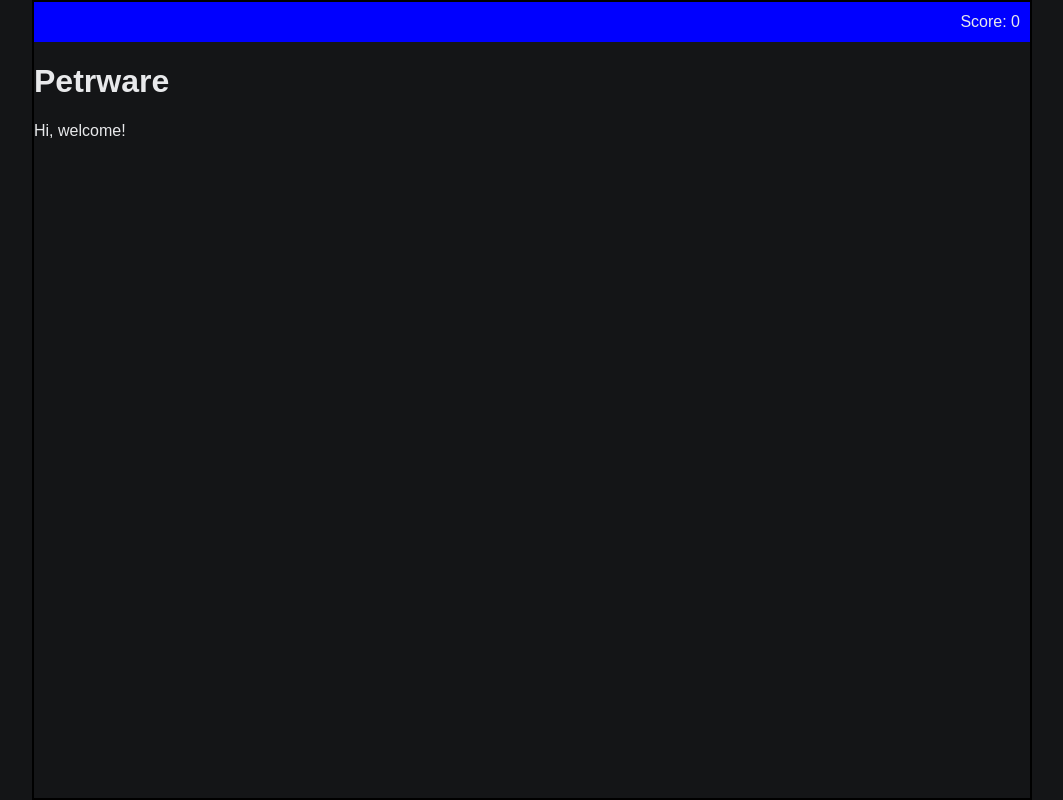
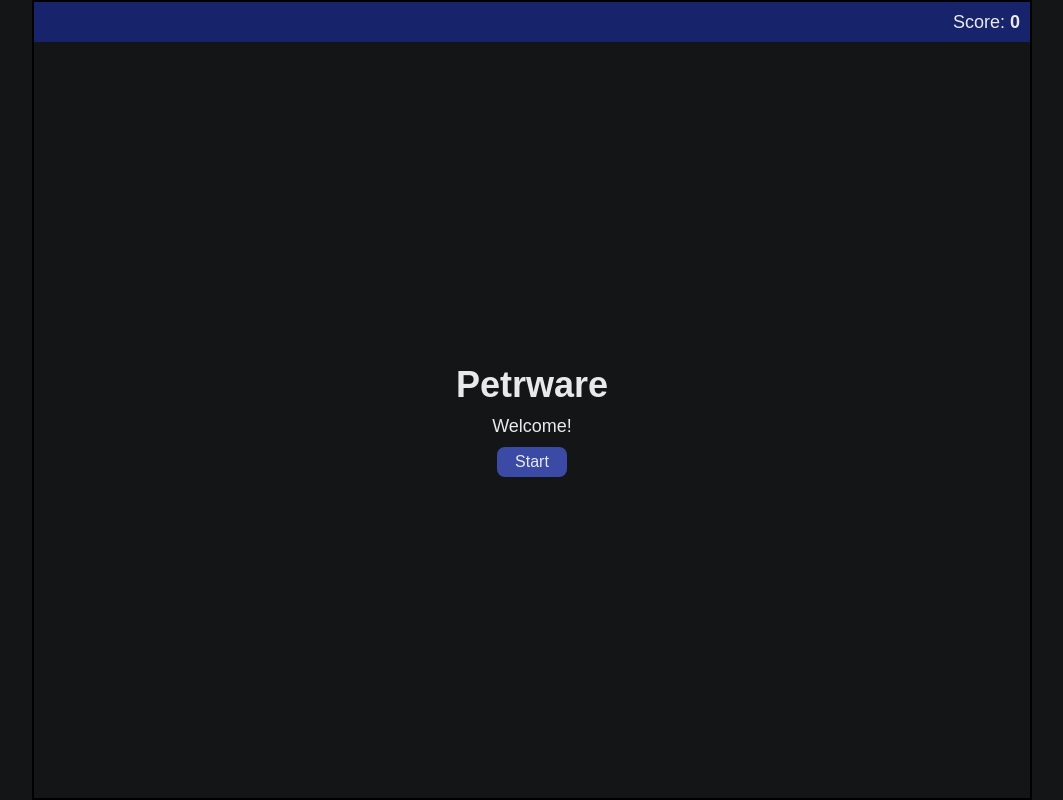
Before and after one commit to CadenLee2/GitHubUCI2025, a React (Vite) app in the folder petrware/: page / in a window 1280 px wide. Shown: the whole page, without its empty margins (108-1171 px from the left). Built offline with nearby package versions, Linux system fonts and the light colour scheme.

Commit message:
feat: initial homepage

```diff
--- a/petrware/src/App.css
+++ b/petrware/src/App.css
@@ -2,7 +2,7 @@
   box-sizing: border-box;
 }
 
-.outer-container {
+div.outer-container {
   display: flex;
   flex-direction: column;
   align-items: center;
@@ -10,7 +10,7 @@
   height: 100%;
 }
 
-.main-box {
+div.main-box {
   min-width: 400px;
   min-height: 300px;
   max-width: 1000px;
@@ -18,6 +18,12 @@
   width: 100%;
   height: 100%;
   border: solid black 2px;
+  display: flex;
+  flex-direction: column;
+}
+
+div.inner-content {
+  flex-grow: 1;
 }
 
 .score-bar {
@@ -27,6 +33,34 @@
   align-items: center;
   justify-content: flex-end;
   height: 40px;
-  background-color: blue;
+  background-color: var(--bg2);
   padding: 10px;
 }
+
+button {
+  padding: 6px 18px;
+  background-color: var(--primary);
+  color: var(--text);
+  border: none;
+  border-radius: 8px;
+  font-size: 16px;
+}
+
+button:hover {
+  background-color: var(--primary2);
+  cursor: pointer;
+}
+
+button:click {
+  background-color: var(--bg2);
+  cursor: pointer;
+}
+
+div.home {
+  display: flex;
+  flex-direction: column;
+  align-items: center;
+  justify-content: center;
+  gap: 10px;
+  height: 100%;
+}
--- a/petrware/src/App.tsx
+++ b/petrware/src/App.tsx
@@ -1,29 +1,52 @@
 import { useState } from 'react'
-import reactLogo from './assets/react.svg'
-import viteLogo from '/vite.svg'
 import './App.css'
 
+/** The bar at the top that shows the score */
 function ScoreBar(props: {totalScore: number}) {
   const { totalScore } = props;
 
   return (
     <div className="score-bar">
-      Score: {totalScore}
+      <span>
+        Score: <b>{totalScore}</b>
+      </span>
     </div>
   )
 }
 
+/** The first screen that appears when the user enters the game */
+function Homepage(props: { startGame: () => void }) {
+  const { startGame } = props;
+
+  return (
+    <div className="home">
+      <h1>Petrware</h1>
+      <div>
+        <span>Welcome!</span>
+      </div>
+      <button onClick={startGame}>Start</button>
+    </div>
+  );
+}
+
+/** The main display of the app */
 function App() {
+  /** The game state */
   const [totalScore, setTotalScore] = useState(0)
+  const [currentPage, setCurrentPage] = useState("home");
+
+  function goToPage(newPage: string) {
+    setCurrentPage(newPage);
+  }
 
   return (
     <>
       <div className="outer-container">
         <div className="main-box">
-        <ScoreBar totalScore={totalScore} />
-          <h1>Petrware</h1>
-          <div>
-            <span>Hi, welcome!</span>
+          <ScoreBar totalScore={totalScore} />
+          <div className="inner-content">
+            {currentPage == "home" && <Homepage startGame={() => goToPage("game1")} />}
+            {currentPage == "game1" && <span>Put game pages here</span>}
           </div>
         </div>
       </div>
--- a/petrware/src/index.css
+++ b/petrware/src/index.css
@@ -1,7 +1,11 @@
 :root {
   font-family: Arial, sans-serif;
+  font-size: 18px;
   --bg: rgb(20, 21, 23);
   --text: rgb(232, 233, 235);
+  --bg2: #17246b;
+  --primary: #3b4ba5;
+  --primary2: #304099;
   height: 100%;
 }
 
@@ -16,3 +20,7 @@ body {
   padding: 0px;
   margin: 0px;
 }
+
+h1 {
+  margin: 0px;
+}
```
